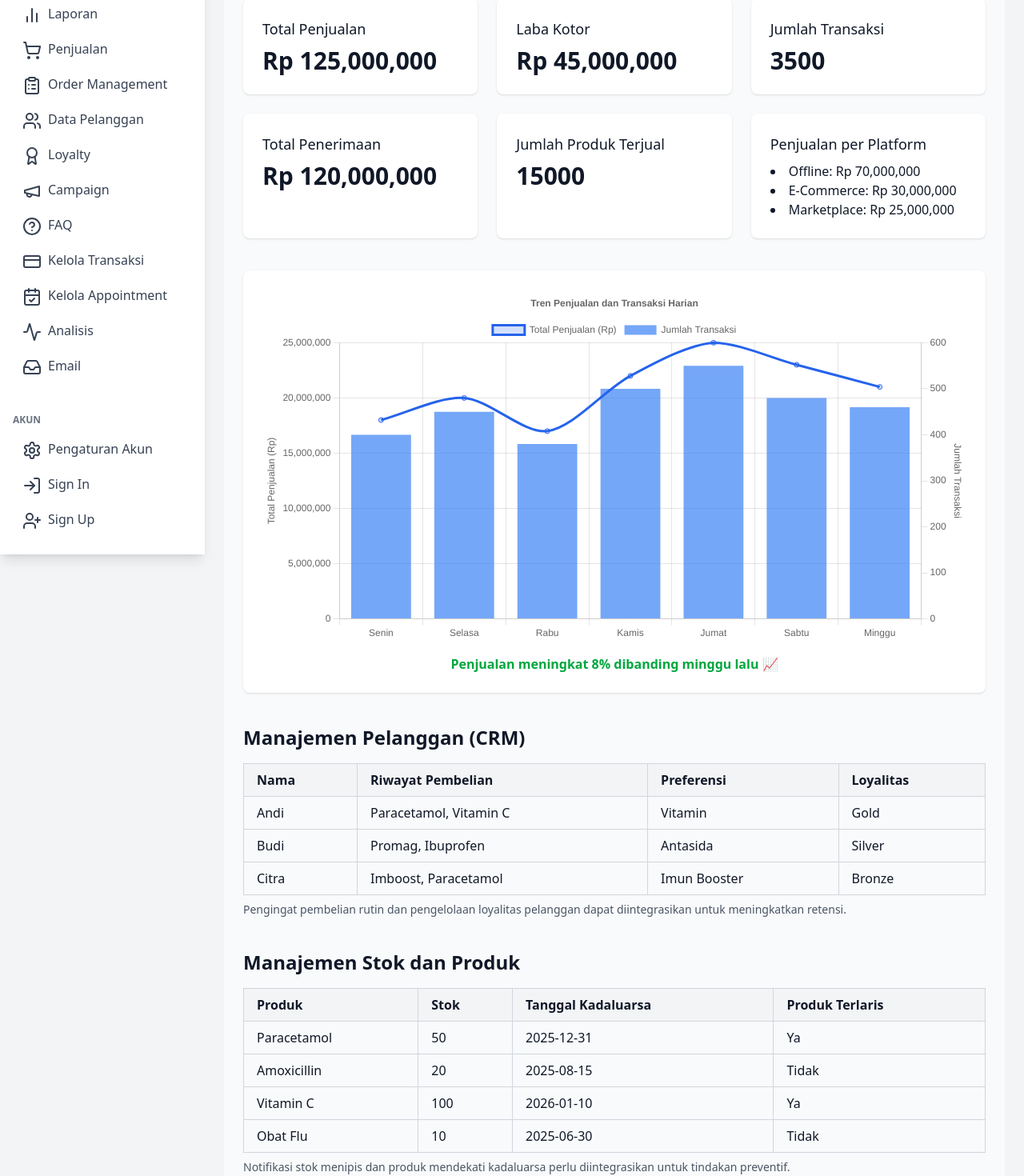
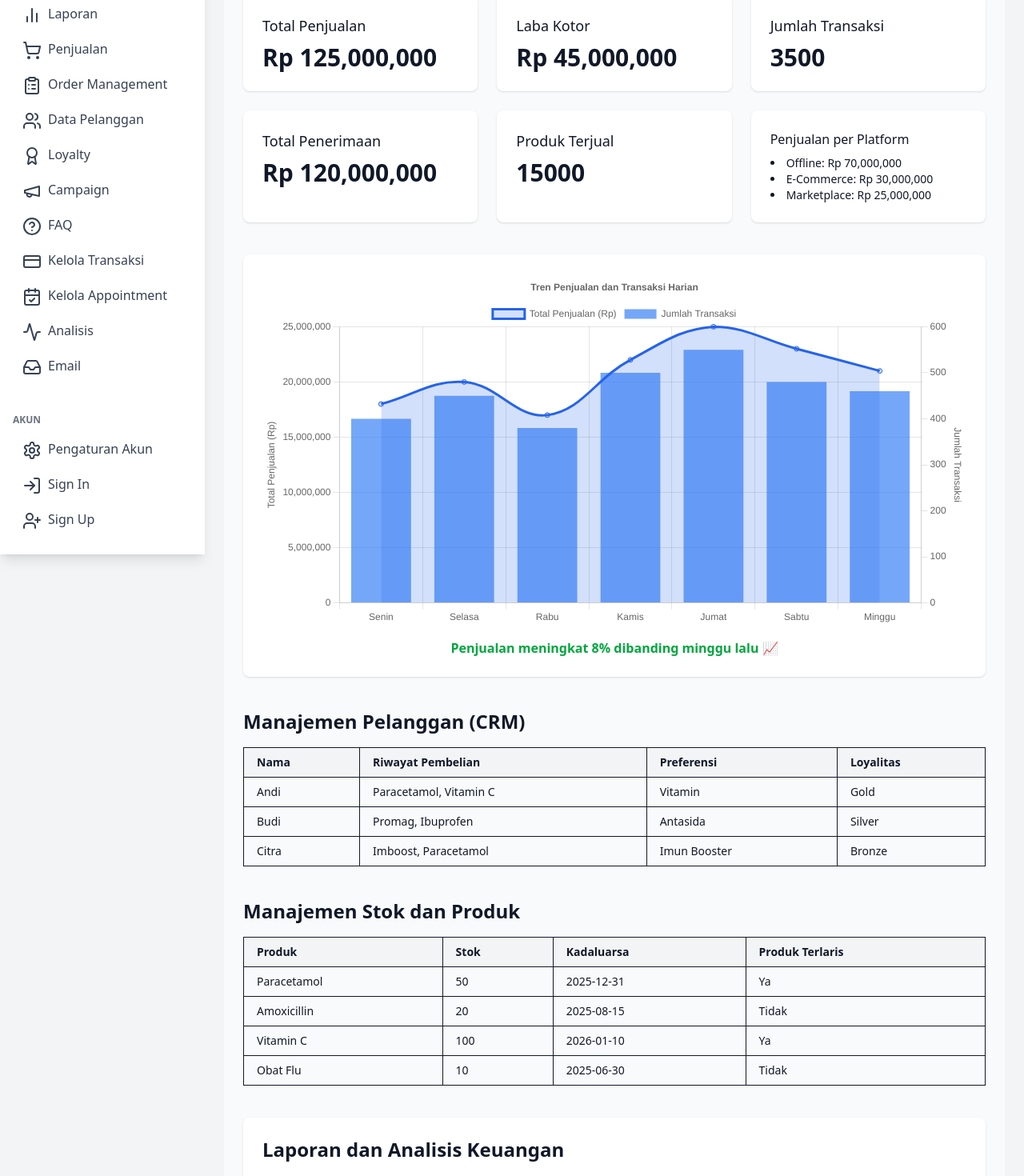
Before and after one commit to Keishavioreen/crm-Kelompok8-23SIA, a React (Vite) app: page /dashboard in a window 1280 px wide. Shown: the part 217-1687 px from the top of the page at 80% size. Built offline with nearby package versions, Linux system fonts and the light colour scheme.

Commit message:
update dashboard dan app

```diff
--- a/src/pages/Dashboard.jsx
+++ b/src/pages/Dashboard.jsx
@@ -9,9 +9,11 @@ import {
   Title,
   Tooltip,
   Legend,
+  Filler // ✅ Tambahan penting untuk 'fill' di Line chart
 } from "chart.js";
-import { Bar, Line } from "react-chartjs-2";
+import { Line } from "react-chartjs-2";
 
+// Register semua plugin ChartJS yang diperlukan
 ChartJS.register(
   CategoryScale,
   LinearScale,
@@ -20,10 +22,11 @@ ChartJS.register(
   PointElement,
   Title,
   Tooltip,
-  Legend
+  Legend,
+  Filler // ✅ jangan lupa ini
 );
 
-// Data ringkasan penjualan harian/bulanan
+// Ringkasan penjualan
 const salesSummary = {
   totalPenjualan: 125000000,
   labaKotor: 45000000,
@@ -37,7 +40,7 @@ const salesSummary = {
   },
 };
 
-// Data tren penjualan dan transaksi harian (contoh 7 hari)
+// Data grafik penjualan dan transaksi
 const salesTrendData = {
   labels: ["Senin", "Selasa", "Rabu", "Kamis", "Jumat", "Sabtu", "Minggu"],
   datasets: [
@@ -47,9 +50,9 @@ const salesTrendData = {
       data: [18000000, 20000000, 17000000, 22000000, 25000000, 23000000, 21000000],
       borderColor: "rgba(37, 99, 235, 1)",
       backgroundColor: "rgba(37, 99, 235, 0.2)",
+      fill: true,
       yAxisID: "y",
-      tension: 0.3,
-      fill: true,
+      tension: 0.4,
     },
     {
       type: "bar",
@@ -61,9 +64,13 @@ const salesTrendData = {
   ],
 };
 
+// Konfigurasi grafik
 const salesTrendOptions = {
   responsive: true,
-  interaction: { mode: "index", intersect: false },
+  interaction: {
+    mode: "index",
+    intersect: false,
+  },
   stacked: false,
   plugins: {
     legend: { position: "top" },
@@ -74,119 +81,71 @@ const salesTrendOptions = {
       type: "linear",
       display: true,
       position: "left",
-      title: { display: true, text: "Total Penjualan (Rp)" },
+      title: {
+        display: true,
+        text: "Total Penjualan (Rp)",
+      },
       beginAtZero: true,
     },
     y1: {
       type: "linear",
       display: true,
       position: "right",
-      title: { display: true, text: "Jumlah Transaksi" },
+      title: {
+        display: true,
+        text: "Jumlah Transaksi",
+      },
       beginAtZero: true,
-      grid: { drawOnChartArea: false },
+      grid: {
+        drawOnChartArea: false,
+      },
     },
   },
 };
 
-// Data pelanggan (tanpa hutang)
+// Data pelanggan
 const customers = [
-  {
-    nama: "Andi",
-    riwayatPembelian: "Paracetamol, Vitamin C",
-    preferensi: "Vitamin",
-    loyalitas: "Gold",
-  },
-  {
-    nama: "Budi",
-    riwayatPembelian: "Promag, Ibuprofen",
-    preferensi: "Antasida",
-    loyalitas: "Silver",
-  },
-  {
-    nama: "Citra",
-    riwayatPembelian: "Imboost, Paracetamol",
-    preferensi: "Imun Booster",
-    loyalitas: "Bronze",
-  },
+  { nama: "Andi", riwayatPembelian: "Paracetamol, Vitamin C", preferensi: "Vitamin", loyalitas: "Gold" },
+  { nama: "Budi", riwayatPembelian: "Promag, Ibuprofen", preferensi: "Antasida", loyalitas: "Silver" },
+  { nama: "Citra", riwayatPembelian: "Imboost, Paracetamol", preferensi: "Imun Booster", loyalitas: "Bronze" },
 ];
 
 // Data stok produk
 const stockProducts = [
-  {
-    produk: "Paracetamol",
-    stok: 50,
-    kadaluarsa: "2025-12-31",
-    produkTerlaris: true,
-  },
-  {
-    produk: "Amoxicillin",
-    stok: 20,
-    kadaluarsa: "2025-08-15",
-    produkTerlaris: false,
-  },
-  {
-    produk: "Vitamin C",
-    stok: 100,
-    kadaluarsa: "2026-01-10",
-    produkTerlaris: true,
-  },
-  {
-    produk: "Obat Flu",
-    stok: 10,
-    kadaluarsa: "2025-06-30",
-    produkTerlaris: false,
-  },
+  { produk: "Paracetamol", stok: 50, kadaluarsa: "2025-12-31", produkTerlaris: true },
+  { produk: "Amoxicillin", stok: 20, kadaluarsa: "2025-08-15", produkTerlaris: false },
+  { produk: "Vitamin C", stok: 100, kadaluarsa: "2026-01-10", produkTerlaris: true },
+  { produk: "Obat Flu", stok: 10, kadaluarsa: "2025-06-30", produkTerlaris: false },
 ];
 
-// Data laporan keuangan
+// Laporan keuangan
 const financialReport = {
   labaRugi: 35000000,
   arusKas: 20000000,
   analisis: "Keuangan apotek stabil dengan peningkatan penjualan 10% dibanding bulan lalu.",
 };
 
-// Fitur pendukung operasional
-const operationalFeatures = [
-  "Integrasi dengan sistem POS mendukung berbagai metode pembayaran.",
-  "Pengelolaan pesanan online dan pengiriman via marketplace dan e-commerce.",
-  "Kompensasi pelanggan untuk meningkatkan layanan dan kepercayaan.",
-];
-
+// Komponen utama
 export default function Dashboard() {
   return (
-    <div className="min-h-screen bg-gray-50 dark:bg-gray-900 p-6 font-sans text-gray-900 dark:text-gray-100">
+    <div className="min-h-screen bg-gray-50 dark:bg-gray-900 p-6 text-gray-900 dark:text-gray-100">
       <header className="mb-8">
-        <h1 className="text-3xl font-semibold">Dashboard Penjualan CRM Apotek</h1>
-        <p className="text-gray-600 dark:text-gray-400 mt-1">
+        <h1 className="text-3xl font-bold">Dashboard Penjualan CRM Apotek</h1>
+        <p className="text-gray-600 dark:text-gray-400">
           Memantau performa penjualan, pelanggan, stok, dan keuangan secara real-time.
         </p>
       </header>
 
-      {/* Ringkasan Data Penjualan */}
+      {/* Ringkasan */}
       <section className="mb-10 grid grid-cols-1 md:grid-cols-3 gap-6">
+        <StatCard title="Total Penjualan" value={`Rp ${salesSummary.totalPenjualan.toLocaleString()}`} />
+        <StatCard title="Laba Kotor" value={`Rp ${salesSummary.labaKotor.toLocaleString()}`} />
+        <StatCard title="Jumlah Transaksi" value={salesSummary.jumlahTransaksi} />
+        <StatCard title="Total Penerimaan" value={`Rp ${salesSummary.totalPenerimaan.toLocaleString()}`} />
+        <StatCard title="Produk Terjual" value={salesSummary.jumlahProdukTerjual} />
         <div className="bg-white dark:bg-gray-800 rounded-lg shadow p-6">
-          <h2 className="text-lg font-medium mb-2">Total Penjualan</h2>
-          <p className="text-3xl font-bold">Rp {salesSummary.totalPenjualan.toLocaleString()}</p>
-        </div>
-        <div className="bg-white dark:bg-gray-800 rounded-lg shadow p-6">
-          <h2 className="text-lg font-medium mb-2">Laba Kotor</h2>
-          <p className="text-3xl font-bold">Rp {salesSummary.labaKotor.toLocaleString()}</p>
-        </div>
-        <div className="bg-white dark:bg-gray-800 rounded-lg shadow p-6">
-          <h2 className="text-lg font-medium mb-2">Jumlah Transaksi</h2>
-          <p className="text-3xl font-bold">{salesSummary.jumlahTransaksi}</p>
-        </div>
-        <div className="bg-white dark:bg-gray-800 rounded-lg shadow p-6">
-          <h2 className="text-lg font-medium mb-2">Total Penerimaan</h2>
-          <p className="text-3xl font-bold">Rp {salesSummary.totalPenerimaan.toLocaleString()}</p>
-        </div>
-        <div className="bg-white dark:bg-gray-800 rounded-lg shadow p-6">
-          <h2 className="text-lg font-medium mb-2">Jumlah Produk Terjual</h2>
-          <p className="text-3xl font-bold">{salesSummary.jumlahProdukTerjual}</p>
-        </div>
-        <div className="bg-white dark:bg-gray-800 rounded-lg shadow p-6">
-          <h2 className="text-lg font-medium mb-2">Penjualan per Platform</h2>
-          <ul className="list-disc list-inside">
+          <h2 className="font-medium mb-2">Penjualan per Platform</h2>
+          <ul className="list-disc list-inside text-sm">
             <li>Offline: Rp {salesSummary.penjualanPlatform.offline.toLocaleString()}</li>
             <li>E-Commerce: Rp {salesSummary.penjualanPlatform.ecommerce.toLocaleString()}</li>
             <li>Marketplace: Rp {salesSummary.penjualanPlatform.marketplace.toLocaleString()}</li>
@@ -194,84 +153,32 @@ export default function Dashboard() {
         </div>
       </section>
 
-      {/* Visualisasi Data Penjualan */}
+      {/* Grafik */}
       <section className="mb-10 bg-white dark:bg-gray-800 rounded-lg shadow p-6">
-        <Line options={salesTrendOptions} data={salesTrendData} />
-        <p className="mt-4 font-semibold text-center text-green-600 dark:text-green-400">
+        <Line data={salesTrendData} options={salesTrendOptions} />
+        <p className="mt-4 text-center text-green-600 dark:text-green-400 font-semibold">
           Penjualan meningkat 8% dibanding minggu lalu 📈
         </p>
       </section>
 
-      {/* Manajemen Pelanggan (CRM) */}
-      <section className="mb-10">
-        <h2 className="text-2xl font-semibold mb-4">Manajemen Pelanggan (CRM)</h2>
-        <div className="overflow-x-auto">
-          <table className="min-w-full table-auto border-collapse border border-gray-300 dark:border-gray-700">
-            <thead>
-              <tr className="bg-gray-100 dark:bg-gray-700">
-                <th className="border border-gray-300 dark:border-gray-600 px-4 py-2 text-left">Nama</th>
-                <th className="border border-gray-300 dark:border-gray-600 px-4 py-2 text-left">Riwayat Pembelian</th>
-                <th className="border border-gray-300 dark:border-gray-600 px-4 py-2 text-left">Preferensi</th>
-                <th className="border border-gray-300 dark:border-gray-600 px-4 py-2 text-left">Loyalitas</th>
-              </tr>
-            </thead>
-            <tbody>
-              {customers.map(({ nama, riwayatPembelian, preferensi, loyalitas }) => (
-                <tr key={nama} className="hover:bg-gray-50 dark:hover:bg-gray-700">
-                  <td className="border border-gray-300 dark:border-gray-600 px-4 py-2">{nama}</td>
-                  <td className="border border-gray-300 dark:border-gray-600 px-4 py-2">{riwayatPembelian}</td>
-                  <td className="border border-gray-300 dark:border-gray-600 px-4 py-2">{preferensi}</td>
-                  <td className="border border-gray-300 dark:border-gray-600 px-4 py-2">{loyalitas}</td>
-                </tr>
-              ))}
-            </tbody>
-          </table>
-          <p className="mt-2 text-sm text-gray-600 dark:text-gray-400">
-            Pengingat pembelian rutin dan pengelolaan loyalitas pelanggan dapat diintegrasikan untuk meningkatkan retensi.
-          </p>
-        </div>
-      </section>
+      {/* CRM */}
+      <DataTable title="Manajemen Pelanggan (CRM)" data={customers} columns={["nama", "riwayatPembelian", "preferensi", "loyalitas"]} />
 
-      {/* Manajemen Stok dan Produk */}
-      <section className="mb-10">
-        <h2 className="text-2xl font-semibold mb-4">Manajemen Stok dan Produk</h2>
-        <div className="overflow-x-auto">
-          <table className="min-w-full table-auto border-collapse border border-gray-300 dark:border-gray-700">
-            <thead>
-              <tr className="bg-gray-100 dark:bg-gray-700">
-                <th className="border border-gray-300 dark:border-gray-600 px-4 py-2 text-left">Produk</th>
-                <th className="border border-gray-300 dark:border-gray-600 px-4 py-2 text-left">Stok</th>
-                <th className="border border-gray-300 dark:border-gray-600 px-4 py-2 text-left">Tanggal Kadaluarsa</th>
-                <th className="border border-gray-300 dark:border-gray-600 px-4 py-2 text-left">Produk Terlaris</th>
-              </tr>
-            </thead>
-            <tbody>
-              {stockProducts.map(({ produk, stok, kadaluarsa, produkTerlaris }) => (
-                <tr key={produk} className="hover:bg-gray-50 dark:hover:bg-gray-700">
-                  <td className="border border-gray-300 dark:border-gray-600 px-4 py-2">{produk}</td>
-                  <td className="border border-gray-300 dark:border-gray-600 px-4 py-2">{stok}</td>
-                  <td className="border border-gray-300 dark:border-gray-600 px-4 py-2">{kadaluarsa}</td>
-                  <td className="border border-gray-300 dark:border-gray-600 px-4 py-2">
-                    {produkTerlaris ? "Ya" : "Tidak"}
-                  </td>
-                </tr>
-              ))}
-            </tbody>
-          </table>
-          <p className="mt-2 text-sm text-gray-600 dark:text-gray-400">
-            Notifikasi stok menipis dan produk mendekati kadaluarsa perlu diintegrasikan untuk tindakan preventif.
-          </p>
-          <p className="text-sm text-gray-600 dark:text-gray-400">
-            Pengaturan harga jual otomatis dan harga grosir dapat ditambahkan sesuai kebutuhan.
-          </p>
-        </div>
-      </section>
+      {/* Stok */}
+      <DataTable
+        title="Manajemen Stok dan Produk"
+        data={stockProducts}
+        columns={["produk", "stok", "kadaluarsa", "produkTerlaris"]}
+        format={{
+          produkTerlaris: (val) => (val ? "Ya" : "Tidak"),
+        }}
+      />
 
-      {/* Laporan dan Analisis Keuangan */}
+      {/* Laporan Keuangan */}
       <section className="mb-10 bg-white dark:bg-gray-800 rounded-lg shadow p-6">
         <h2 className="text-2xl font-semibold mb-4">Laporan dan Analisis Keuangan</h2>
         <ul className="list-disc list-inside mb-4">
-
+          <li>Laba/Rugi: Rp {financialReport.labaRugi.toLocaleString()}</li>
           <li>Arus Kas: Rp {financialReport.arusKas.toLocaleString()}</li>
           <li>Analisis: {financialReport.analisis}</li>
         </ul>
@@ -279,7 +186,49 @@ export default function Dashboard() {
           Laporan otomatis dan akurat untuk mendukung pengambilan keputusan berbasis data real-time.
         </p>
       </section>
-
     </div>
   );
 }
+
+// Komponen kecil untuk kartu statistik
+function StatCard({ title, value }) {
+  return (
+    <div className="bg-white dark:bg-gray-800 rounded-lg shadow p-6">
+      <h2 className="text-lg font-medium mb-2">{title}</h2>
+      <p className="text-3xl font-bold">{value}</p>
+    </div>
+  );
+}
+
+// Komponen kecil untuk tabel data
+function DataTable({ title, data, columns, format = {} }) {
+  return (
+    <section className="mb-10">
+      <h2 className="text-2xl font-semibold mb-4">{title}</h2>
+      <div className="overflow-x-auto">
+        <table className="min-w-full table-auto border-collapse border border-gray-300 dark:border-gray-700 text-sm">
+          <thead>
+            <tr className="bg-gray-100 dark:bg-gray-700">
+              {columns.map((col) => (
+                <th key={col} className="border px-4 py-2 text-left capitalize">
+                  {col.replace(/([A-Z])/g, " $1")}
+                </th>
+              ))}
+            </tr>
+          </thead>
+          <tbody>
+            {data.map((row, idx) => (
+              <tr key={idx} className="hover:bg-gray-50 dark:hover:bg-gray-700">
+                {columns.map((col) => (
+                  <td key={col} className="border px-4 py-2">
+                    {format[col] ? format[col](row[col]) : row[col]}
+                  </td>
+                ))}
+              </tr>
+            ))}
+          </tbody>
+        </table>
+      </div>
+    </section>
+  );
+}
```
Also changed, not shown: src/App.jsx (line endings or trailing spaces).
